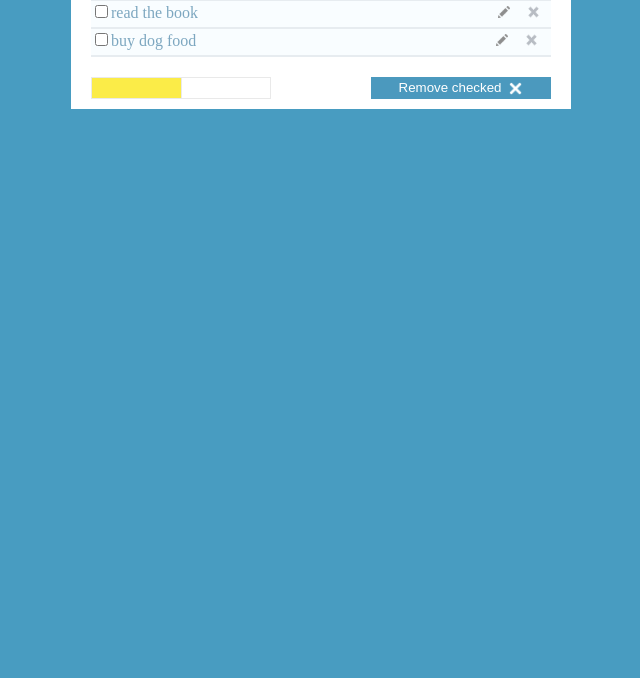
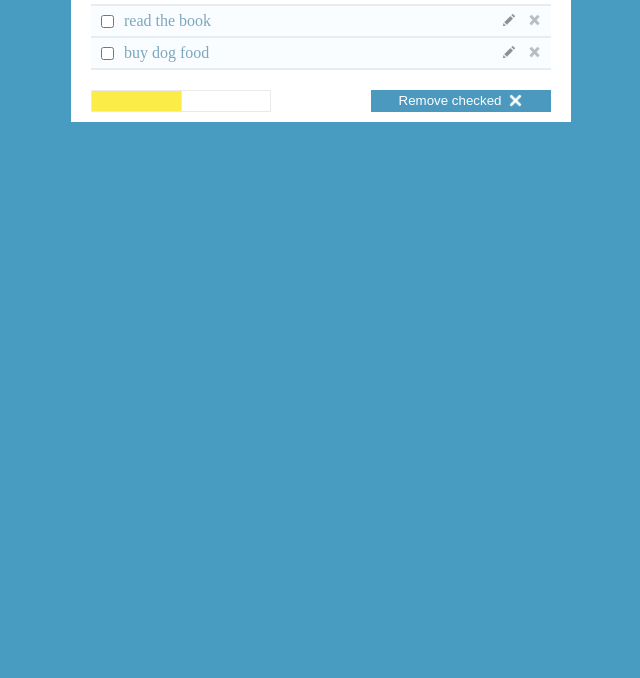
Before and after one commit to TarasenkoDF/Todolist, a plain HTML site: page index.html in a window 1280 px wide. Shown: the part 122-800 px from the top of the page, without its empty margins (319-959 px from the left). Drawn offline with Linux system fonts and the light colour scheme.

Commit message:
Исправление недочетов

```diff
--- a/index.html
+++ b/index.html
@@ -2,7 +2,7 @@
 <html>
   <head>
     <meta charset="utf-8">
-    <title>Раскрашиваем строки</title>
+    <title>TODOLIST</title>
     <link rel="stylesheet" href="style.css">
   </head>
   <body>
@@ -10,27 +10,25 @@
         <h1>TODOLIST</h1>
       <div class="input-block">
         <input type="text" class="text" placeholder="call my parents">
-        <button class="s">+</button>
+        <button class="plus">+</button>
       </div>
-
       <section class="list">
-        <div class="row1">
-          <span class="checkbox"><input type="checkbox">read the book</span>
+        <div class="row">
+          <input type="checkbox" id="checkbox1" class="checkbox"><label for="checkbox1"><p>read the book</p></label>
           <button class="pencil"><img src="./static/14.png"></button>
           <button class="x-button"><img class="cross" src="./static/icon-cross.png"></button>
         </div>
-        <div class="row2">
-          <span class="checkbox"><input type="checkbox">buy dog food </span>
+        <div class="row">
+          <input type="checkbox" id="checkbox2" class="checkbox"><label for="checkbox2"><p>buy dog food</p></label>
           <button class="pencil"><img class="pen" src="./static/14.png"></button>
           <button class="x-button"><img class="cross" src="./static/icon-cross.png"></button>
         </div>
       </section>
-
       <section class="scale-button">
         <div class="meter">
-        <span style="width: 50%" ></span>
+        <span></span>
         </div>
-        <button class="s">Remove checked<img class="cr" src="./static/delete.png"></button>
+        <button class="plus">Remove checked<img class="img-cross" src="./static/delete.png"></button>
       </section>
     </main>
   </body>
--- a/style.css
+++ b/style.css
@@ -9,7 +9,7 @@ main {
   background-color: white;
 }
 h1 {
-  margin-bottom: 0px;
+  margin-bottom: 5px;
   font-weight:900;
   padding-top:10px;
   text-align:center;
@@ -35,19 +35,13 @@ h1 {
 }
 .list {
   display:flex;
-  width: 460px;
   flex-wrap: wrap;
   margin:20px;
   margin-top:5px;
   background:#f9fdff;
   color:#7da7c0;
   }
-.pencil {
-
-  border:0;
-  background:#f9fdff;
-  height:20px;
-}
+.pencil,
 .x-button {
   border:0;
   background:#f9fdff;
@@ -60,15 +54,17 @@ h1 {
   margin:20px;
   padding-bottom:10px;
 }
-.s {
+.plus {
   background:#4b99be;
   color:white;
   border:0;
 }
-span.checkbox {
-  width: 400px;
-  padding-right:290px;
-  vertical-align: middle;
+p {
+  margin:0;
+  width:373px;
+}
+.checkbox {
+  margin:10px;
 }
 .meter {
   height: 20px;
@@ -80,42 +76,41 @@ span.checkbox {
   display: grid;
   height: 100%;
   background-color: #fbec48;
+  width: 50%;
 }
 img {
   width: 12px;
   height: 12px;
-  vertical-align: middle;
 }
-.row1 {
+.row {
+  display: flex;
+  border-bottom:2px solid #e7ecf0;
+  width: 460px;
+  height:30px;
+  align-items: center;
+}
+.row:first-child {
   border-top:2px solid #e7ecf0;
-  border-bottom:2px solid #e7ecf0;
-  width: 500px;
-  height:26px;
-  vertical-align: middle;
-}
-.row2 {
-  border-bottom:2px solid #e7ecf0;
-  width: 500px;
-  height: 26px;
-  vertical-align: middle;
 }
 .cross {
   width: 15px;
   height: 16px;
 }
-.cr {
+.img-cross {
   margin-left: 7px;
+  margin-bottom: 1px;
   width: 15px;
   height: 15px;
+  vertical-align: middle;
 }
 button:hover {
   background-color:rgb(55, 148, 224) ;
   box-shadow: 0 1px 15px rgb(73, 106, 177);
-  cursor: pointer
+  cursor: pointer;
 }
 button:active {
   background-color: rgb(236, 186, 48);
 }
-.text:focus:focus {
-border:3px solid rgb(243, 197, 47);
+.text:focus {
+  border:3px solid rgb(243, 197, 47);
 }
```
